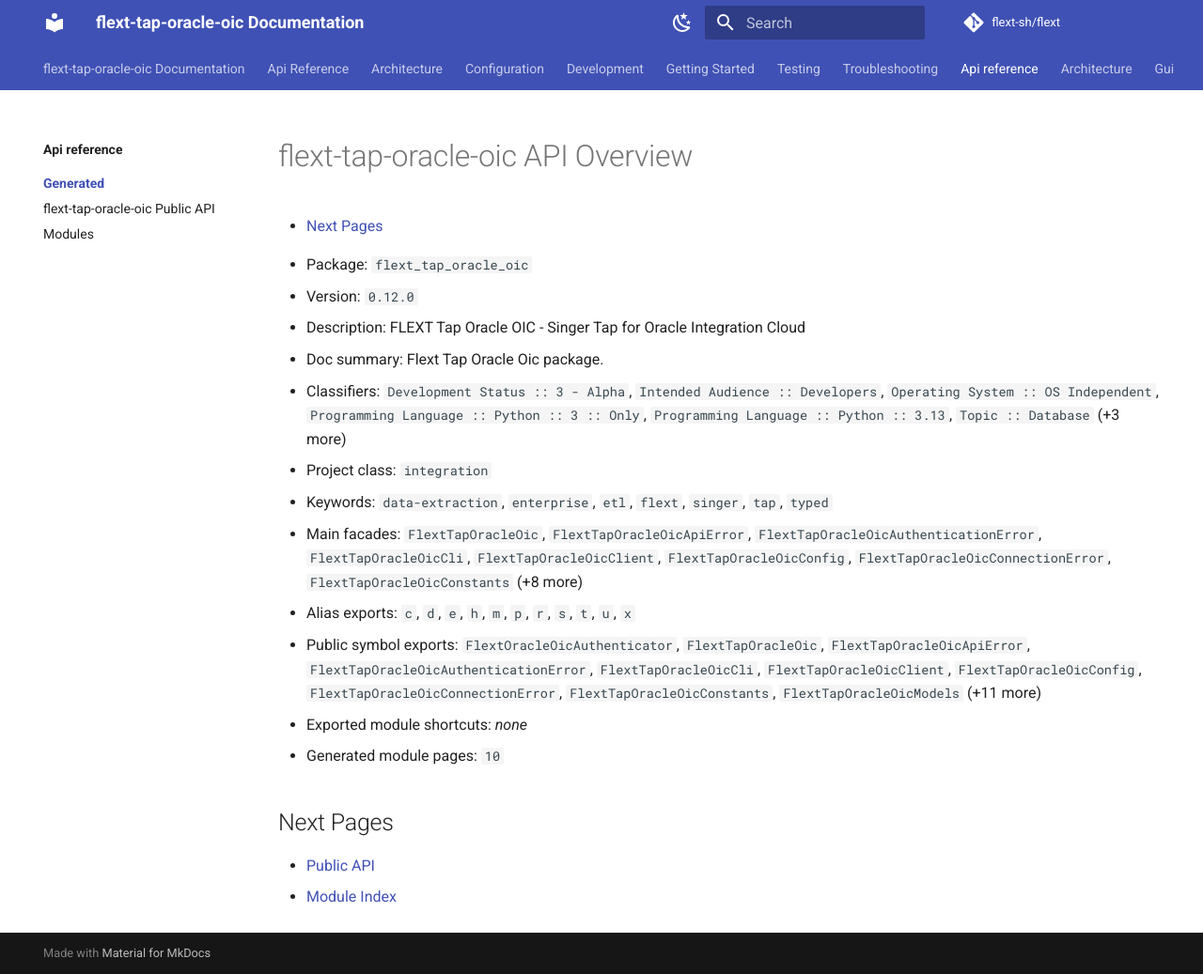
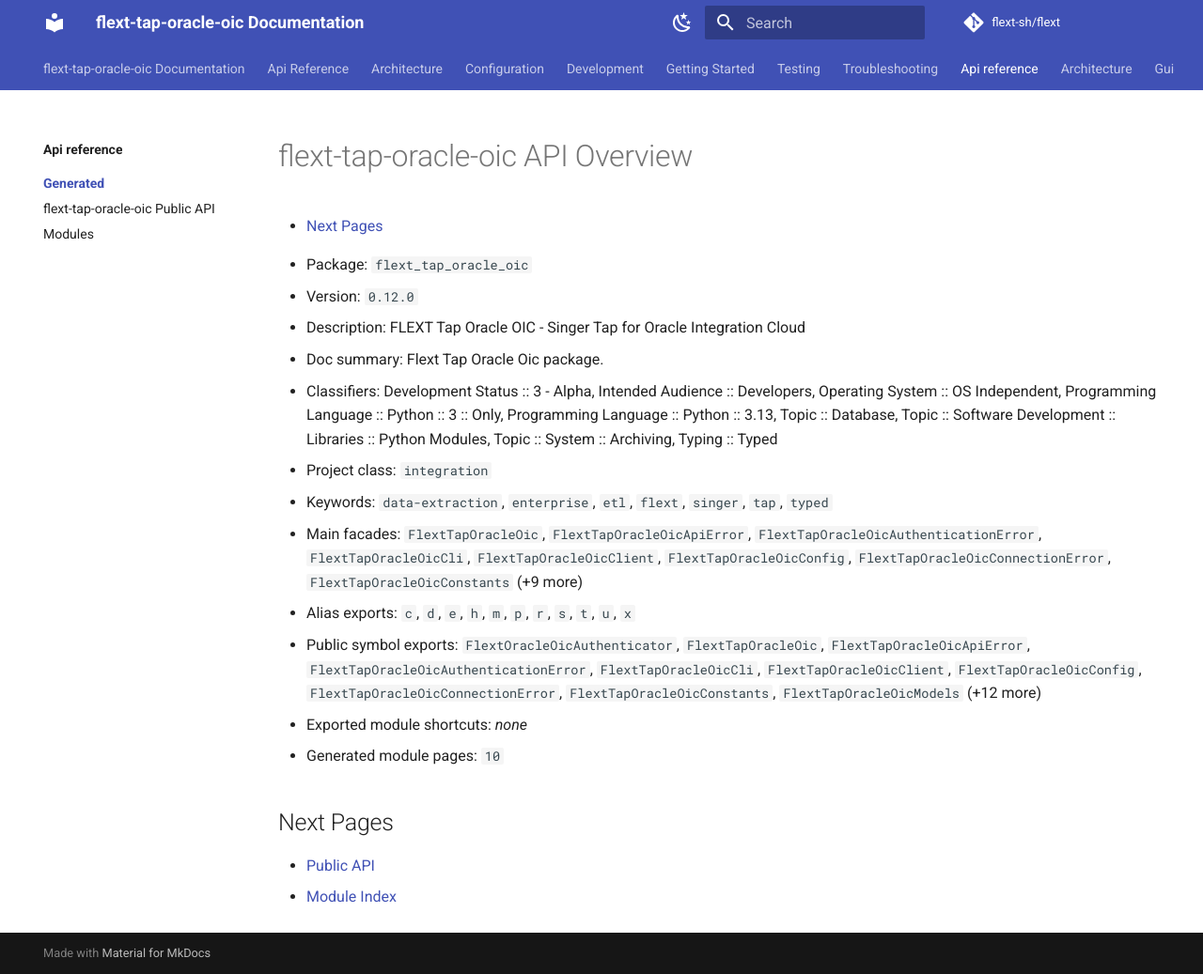
Before and after one commit to flext-sh/flext-tap-oracle-oic, an MkDocs documentation site: the page built from docs/api-reference/generated/overview.md, in a window 1280 px wide and 1037 px high. Shown: the whole window at 94% size. Built offline with MkDocs 1.6.1 and Material for MkDocs 9.7.7, drawn with Linux system fonts in a browser that asks for light colours; comment, search, counter and statistics services are not loaded.

Commit message:
chore(gen): converge projections to current generator
make gen converged stale committed projections (nearest-facade
resolution and docs/mkdocs surface). Verified fixed point: the
second consecutive make gen left the tree unchanged.

```diff
--- a/docs/api-reference/generated/overview.md
+++ b/docs/api-reference/generated/overview.md
@@ -12,21 +12,23 @@
 - Version: `0.12.0`
 - Description: FLEXT Tap Oracle OIC - Singer Tap for Oracle Integration Cloud
 - Doc summary: Flext Tap Oracle Oic package.
-- Classifiers: `Development Status :: 3 - Alpha`, `Intended Audience :: Developers`,
-  `Operating System :: OS Independent`, `Programming Language :: Python :: 3 :: Only`,
-  `Programming Language :: Python :: 3.13`, `Topic :: Database` (+3 more)
+- Classifiers: Development Status :: 3 - Alpha, Intended Audience :: Developers,
+  Operating System :: OS Independent, Programming Language :: Python :: 3 :: Only,
+  Programming Language :: Python :: 3.13, Topic :: Database, Topic :: Software
+  Development :: Libraries :: Python Modules, Topic :: System :: Archiving, Typing ::
+  Typed
 - Project class: `integration`
 - Keywords: `data-extraction`, `enterprise`, `etl`, `flext`, `singer`, `tap`, `typed`
 - Main facades: `FlextTapOracleOic`, `FlextTapOracleOicApiError`,
   `FlextTapOracleOicAuthenticationError`, `FlextTapOracleOicCli`,
   `FlextTapOracleOicClient`, `FlextTapOracleOicConfig`,
-  `FlextTapOracleOicConnectionError`, `FlextTapOracleOicConstants` (+8 more)
+  `FlextTapOracleOicConnectionError`, `FlextTapOracleOicConstants` (+9 more)
 - Alias exports: `c`, `d`, `e`, `h`, `m`, `p`, `r`, `s`, `t`, `u`, `x`
 - Public symbol exports: `FlextOracleOicAuthenticator`, `FlextTapOracleOic`,
   `FlextTapOracleOicApiError`, `FlextTapOracleOicAuthenticationError`,
   `FlextTapOracleOicCli`, `FlextTapOracleOicClient`, `FlextTapOracleOicConfig`,
   `FlextTapOracleOicConnectionError`, `FlextTapOracleOicConstants`,
-  `FlextTapOracleOicModels` (+11 more)
+  `FlextTapOracleOicModels` (+12 more)
 - Exported module shortcuts: _none_
 - Generated module pages: `10`
 
--- a/mkdocs.yml
+++ b/mkdocs.yml
@@ -37,6 +37,7 @@
       toggle:
         icon: material/weather-sunny
         name: Switch to light mode
+
 
 plugins:
   - search
--- a/pyproject.toml
+++ b/pyproject.toml
@@ -163,11 +163,8 @@
 [tool.hatch.build.targets.wheel]
 packages = ["src/flext_tap_oracle_oic"]
 
-[tool.hatch.build.targets.wheel.force-include]
-config = "flext_tap_oracle_oic/config"
-
 [tool.hatch.build.targets.sdist]
-only-include = ["src/flext_tap_oracle_oic", "config"]
+only-include = ["src/flext_tap_oracle_oic"]
 
 [tool.mypy]
 disable_error_code = [
```
Also changed, not shown: README.md (+12 -6 lines), docs/api-reference/README.md (+1 -1 lines), docs/api-reference/generated/public-api.md (+6 -2 lines), docs/index.md (+11 -5 lines), src/flext_tap_oracle_oic/__init__.py (+2 -5 lines), 3 other files.
